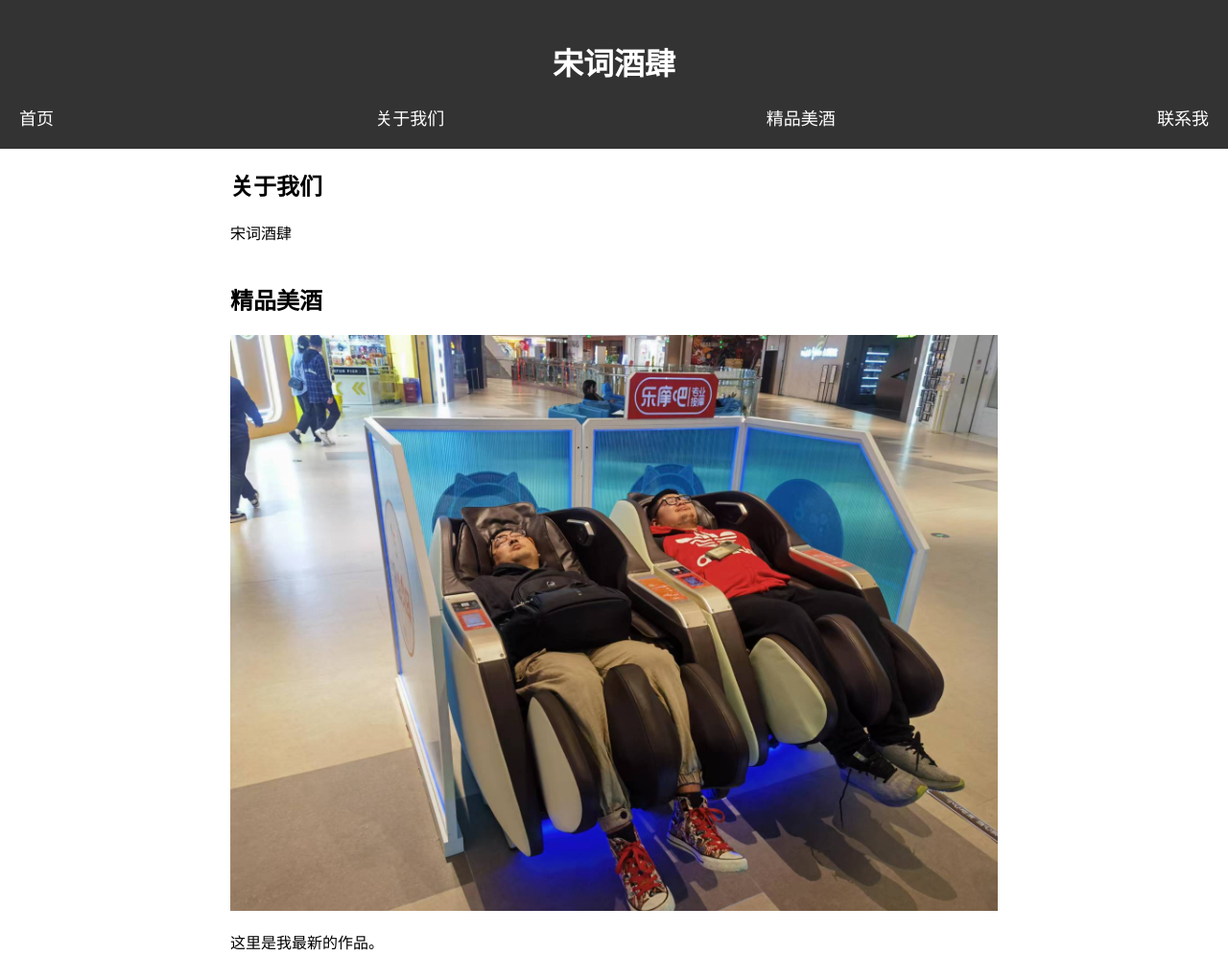
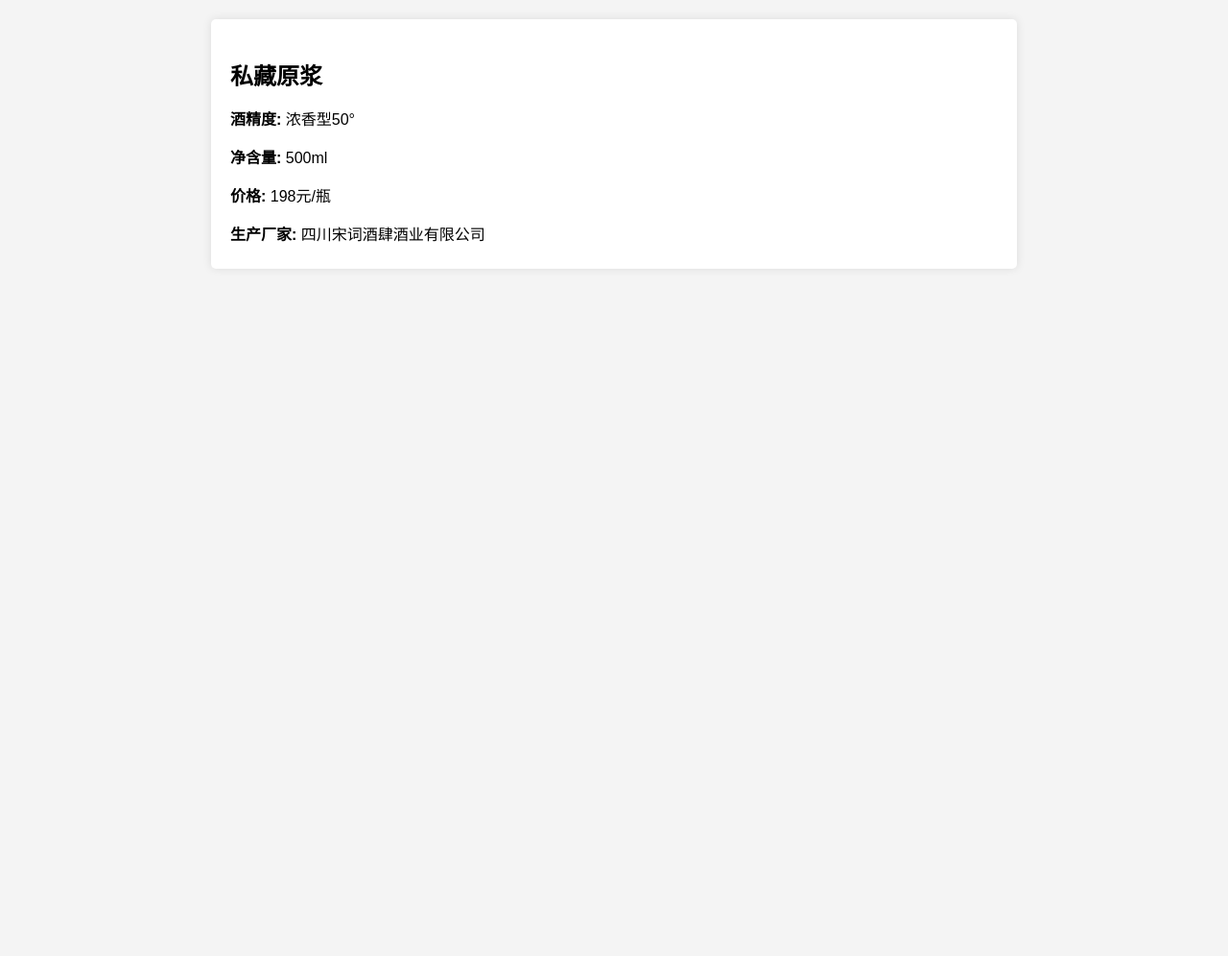
Before and after one commit to GoCHug/GoCHug.github.io, a plain HTML site: page index.html in a window 1280 px wide. Shown: the top 996 px of the page at 96% size. After the commit the page ends 800 px from the top, so only its background shows below. Drawn offline with Linux system fonts and the light colour scheme.

Commit message:
宋词酒肆

```diff
--- a/index.html
+++ b/index.html
@@ -1,39 +1,66 @@
 <!DOCTYPE html>
-<html>
+<html lang="zh-CN">
 <head>
-	<title>gch个人网站</title>
-	<!--这里添加样式文件-->
-	<link rel="stylesheet" type="text/css" href="style.css">
+    <meta charset="UTF-8">
+    <meta name="viewport" content="width=device-width, initial-scale=1.0">
+    <title>私藏原浆酒</title>
+    <style>
+        body {
+            font-family: Arial, sans-serif;
+            margin: 0;
+            padding: 0;
+            background-color: #f4f4f4;
+        }
+       .container {
+            max-width: 800px;
+            margin: 0 auto;
+            background-color: white;
+            padding: 20px;
+            box-shadow: 0 0 10px rgba(0, 0, 0, 0.1);
+            border-radius: 5px;
+            margin-top: 20px;
+        }
+       .product-image {
+            text-align: center;
+        }
+       .product-image img {
+            max-width: 100%;
+            height: auto;
+            border-radius: 5px;
+        }
+       .product-info {
+            margin-top: 20px;
+        }
+       .product-info h2 {
+            margin-bottom: 10px;
+        }
+       .product-info p {
+            margin-bottom: 5px;
+        }
+       .buy-button {
+            display: inline-block;
+            background-color: #007BFF;
+            color: white;
+            text-decoration: none;
+            padding: 10px 20px;
+            border-radius: 5px;
+            margin-top: 20px;
+        }
+       .buy-button:hover {
+            background-color: #0056b3;
+        }
+    </style>
 </head>
 <body>
-	<header>
-		<!--这里添加您的头部内容，比如网站名称、导航菜单等-->
-		<h1>宋词酒肆</h1>
-		<nav>
-			<ul>
-				<li><a href="#">首页</a></li>
-				<li><a href="#">关于我们</a></li>
-				<li><a href="#">精品美酒</a></li>
-				<li><a href="#">联系我</a></li>
-			</ul>
-		</nav>
-	</header>
-	<main>
-		<!--这里添加您的主要内容-->
-		<section>
-			<h2>关于我们</h2>
-			<p>宋词酒肆</p>
-		</section>
-		<section>
-			<h2>精品美酒</h2>
-			<!--这里添加您的作品，比如图片、视频、音频等-->
-			<img src="123.jpg">
-			<p>这里是我最新的作品。</p>
-		</section>
-	</main>
-	<footer>
-		<!--这里添加您的页脚内容，比如版权信息、社交媒体图标等-->
-		<p>版权所有 &copy; 2025，gch的个人网站。</p>
-	</footer>
+    <div class="container">
+        <div class="product-info">
+            <h2>私藏原浆</h2>
+            <p><strong>酒精度:</strong> 浓香型50°</p>
+            <p><strong>净含量:</strong> 500ml</p>
+            <p><strong>价格:</strong> 198元/瓶</p>
+            <p><strong>生产厂家:</strong> 四川宋词酒肆酒业有限公司</p>
+        </div>
+        <!-- <a href="#" class="buy-button">立即购买</a> -->
+    </div>
 </body>
 </html>
```
